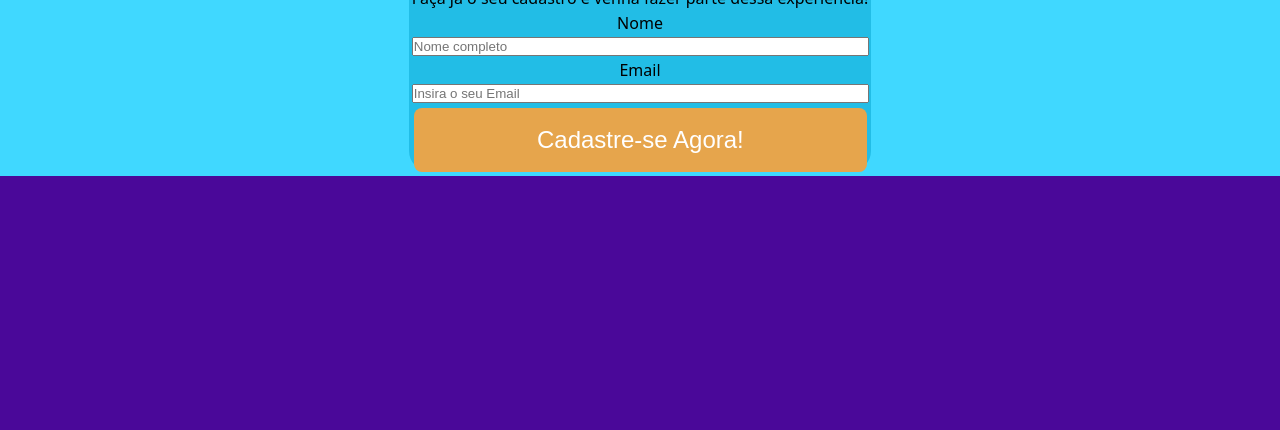
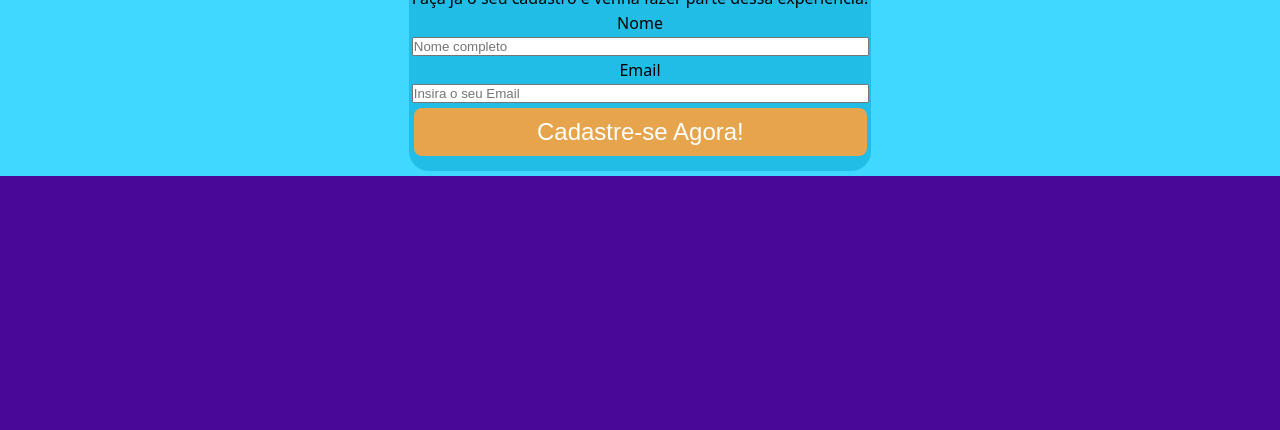
Before and after one commit to Eldersm/landing-page, a plain HTML site: page index.html in a window 1280 px wide. Shown: the part 370-800 px from the top of the page. Drawn offline with Linux system fonts and the light colour scheme.

Commit message:
Update style.css

```diff
--- a/estilos/style.css
+++ b/estilos/style.css
@@ -91,7 +91,7 @@ div#campo > form > input[type=submit]{
 form > input[type=submit] {
     display: block;
     background-color:#E6A54C ;
-    padding: 18px 0px;
+    padding: 10px 0px;
     text-decoration: none;
     color: white;
     border-radius: 8px;
```
